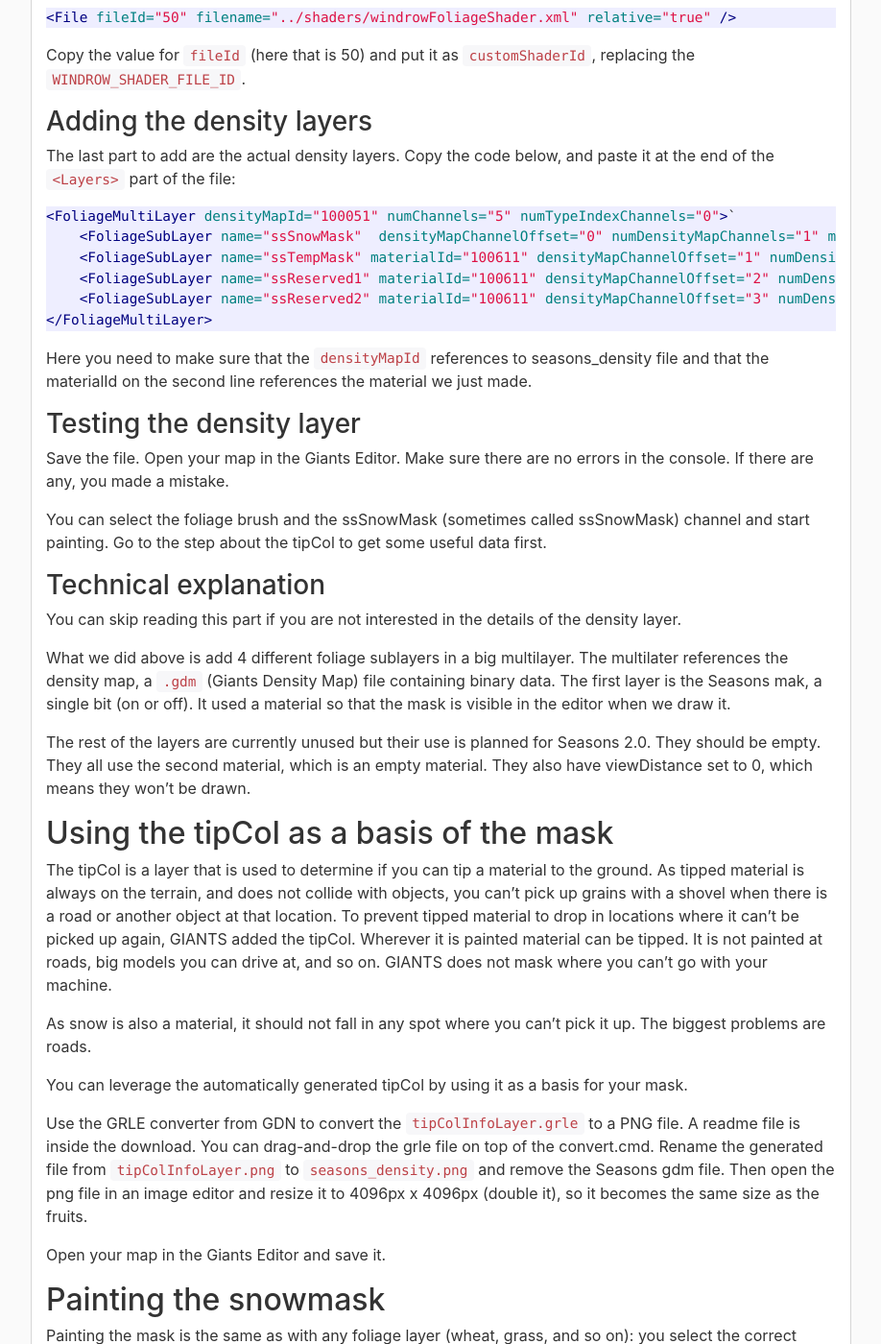
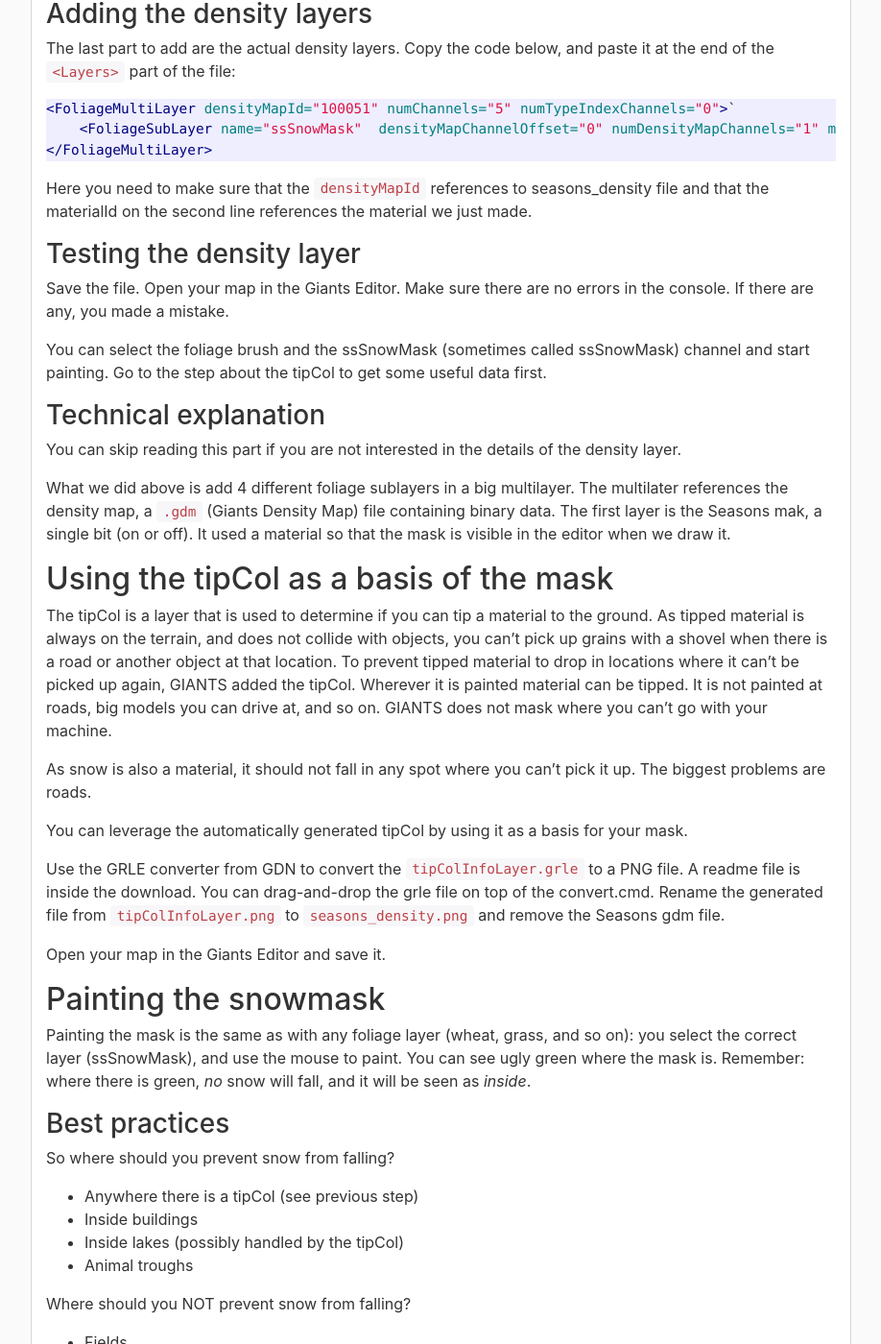
Before and after one commit to RealismusModding/realismusmodding.github.io, a Jekyll site: the page built from mods/seasons/manual/modding/maps/seasons_mask.md, in a window 1280 px wide and 1400 px high, scrolled down 1712 px. Shown: the whole window at 96% size, without its empty margins (323-1241 px from the left). Built offline with Jekyll 4.4.1, drawn with Linux system fonts in a browser that asks for light colours; comment, search, counter and statistics services are not loaded; some of the changed text lies outside the part shown.

Commit message:
Make the seasons mask smaller. Unused bits are removed. New code is needed for 2.0

````diff
--- a/_data/manuals.yaml
+++ b/_data/manuals.yaml
@@ -31,6 +31,5 @@ seasons:
         # - ref: scripting
         # - ref: testing_and_debugging
         - ref: best_practices
+        - ref: 1_2_checklist
     - ref: release_notes
-      entries:
-        - ref: 1_2_checklist
--- a/mods/seasons/manual/modding/maps/seasons_mask.md
+++ b/mods/seasons/manual/modding/maps/seasons_mask.md
@@ -23,13 +23,10 @@ In this guide you will learn all steps of adding the Seasons mask to a map.
 
 ## Downloading required files
 
-Download the following files. They will be used for the mask:
+Download the following file. They will be used for the mask:
 - [invisible_mask_diffuse.dds](https://github.com/RealismusModding/FS17_seasons/raw/develop/modding/snowMask/map01/invisible_mask_diffuse.dds)
-- [seasons_density.gdm](https://github.com/RealismusModding/FS17_seasons/raw/develop/modding/snowMask/map01/seasons_density.gdm)
 
-Put these files in your `map01` folder. This is often located at `ModFolder/maps/map01`.
-
-Note that the density file (the last one in the list) is for 1x maps. If you are making a 4x map, you need to resize the file, or follow the tipCol advice below.
+Put this file in your `map01` folder. This is often located at `ModFolder/maps/map01`.
 
 ## Adding the density layers
 
@@ -75,9 +72,6 @@ The last part to add are the actual density layers. Copy the code below, and pas
 ```xml
 <FoliageMultiLayer densityMapId="100051" numChannels="5" numTypeIndexChannels="0">`
     <FoliageSubLayer name="ssSnowMask"  densityMapChannelOffset="0" numDensityMapChannels="1" materialId="100610" cellSize="8" viewDistance="80" objectMask="16711935" decalLayer="0" atlasSize="1" atlasOffsets="1 0" numBlocksPerUnitDefault="1.8" numBlocksPerUnitMin="1.8" numBlocksPerUnitMax="1.8" width="0.8" height="0.3" widthVariance="0.1" heightVariance="0.1" horizontalPositionVariance="0.3" blockShapeId="1"/>
-    <FoliageSubLayer name="ssTempMask" materialId="100611" densityMapChannelOffset="1" numDensityMapChannels="1" cellSize="8" viewDistance="0"  terrainOffset="0.0" objectMask="0" atlasSize="1" numBlocksPerUnit="0" width="0" widthVariance="0" heightVariance="0" horizontalPositionVariance="0" height="0" />
-    <FoliageSubLayer name="ssReserved1" materialId="100611" densityMapChannelOffset="2" numDensityMapChannels="1" cellSize="8" viewDistance="0"  terrainOffset="0.0" objectMask="0" atlasSize="1" numBlocksPerUnit="0" width="0" widthVariance="0" heightVariance="0" horizontalPositionVariance="0" height="0" />
-    <FoliageSubLayer name="ssReserved2" materialId="100611" densityMapChannelOffset="3" numDensityMapChannels="2" cellSize="8" viewDistance="0"  terrainOffset="0.0" objectMask="0" atlasSize="1" numBlocksPerUnit="0" width="0" widthVariance="0" heightVariance="0" horizontalPositionVariance="0" height="0" />
 </FoliageMultiLayer>
 ```
 
@@ -96,8 +90,6 @@ You can skip reading this part if you are not interested in the details of the d
 
 What we did above is add 4 different foliage sublayers in a big multilayer. The multilater references the density map, a `.gdm` (Giants Density Map) file containing binary data. The first layer is the Seasons mak, a single bit (on or off). It used a material so that the mask is visible in the editor when we draw it.
 
-The rest of the layers are currently unused but their use is planned for Seasons 2.0. They should be empty. They all use the second material, which is an empty material. They also have viewDistance set to 0, which means they won't be drawn.
-
 ## Using the tipCol as a basis of the mask
 
 The tipCol is a layer that is used to determine if you can tip a material to the ground. As tipped material is always on the terrain, and does not collide with objects, you can't pick up grains with a shovel when there is a road or another object at that location. To prevent tipped material to drop in locations where it can't be picked up again, GIANTS added the tipCol. Wherever it is painted material can be tipped. It is not painted at roads, big models you can drive at, and so on. GIANTS does not mask where you can't go with your machine.
@@ -107,7 +99,7 @@ As snow is also a material, it should not fall in any spot where you can't pick
 You can leverage the automatically generated tipCol by using it as a basis for your mask.
 
 Use the GRLE converter from GDN to convert the `tipColInfoLayer.grle` to a PNG file. A readme file is inside the download. You can drag-and-drop the grle file on top of the convert.cmd.
-Rename the generated file from `tipColInfoLayer.png` to `seasons_density.png` and remove the Seasons gdm file. Then open the png file in an image editor and resize it to 4096px x 4096px (double it), so it becomes the same size as the fruits.
+Rename the generated file from `tipColInfoLayer.png` to `seasons_density.png` and remove the Seasons gdm file.
 
 Open your map in the Giants Editor and save it.
 
@@ -153,8 +145,9 @@ If you want to clean up the map code a bit, you can replace the materialId of th
 
 Even though the snowmask stops rotting of bales inside buildings, it does still visually rain. That is a limitation in the game and can't be solved by Seasons.
 
-#### Warning for density size
-The team discovered that in general the Seasons density map is sized 2048x2048: a 1m precision. It is better to have a 4096x4096 map with 0.5m precision, just like fruits have. Since version 1.2 Seasons will show a warning if this is not the case. To update, resize the seasons density file to 4096px squared using a bicubic resize function. After that you could improve the snow mask, if wanted and needed.
+For Seasons 2.0, a bunch of new density layers will be needed. The density map created using the current and previous manuals will be valid, but not all 2.0 functionality will be available.
+
+All maps created with previous manuals are still valid, but you can update.
 
 ## Tips and tricks
 
````
Also changed, not shown: mods/seasons/manual/1_2_checklist.md (deleted, +0 -28 lines).
